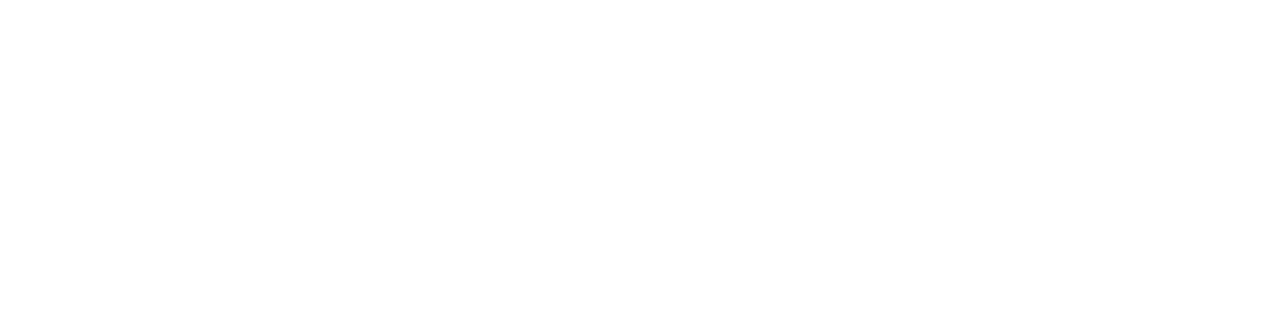
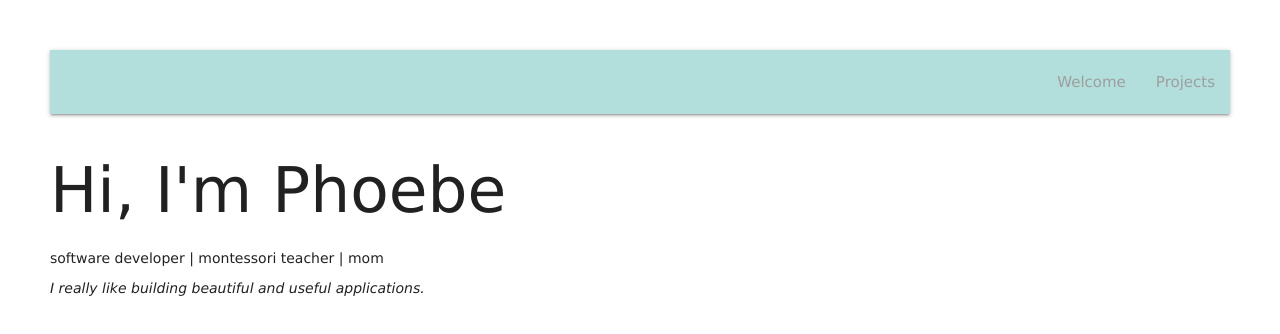
Before and after one commit to phoebequincy/solo-project, a React (Create React App) app: page / in a window 1280 px wide. Shown: the top 334 px of the page. Built offline with nearby package versions, Linux system fonts and the light colour scheme.

Commit message:
Got main content working on Welcome page.

```diff
--- /dev/null
+++ b/src/App.css
@@ -0,0 +1,13 @@
+body {
+  padding: 50px;
+  font: 14px "Lucida Grande", Helvetica, Arial, sans-serif;
+}
+
+a {
+  color: #00B7FF;
+}
+.center-cols > .col {
+  float:none; /* disable the float */
+  display: inline-block; /* make blocks inline-block */
+  text-align: initial; /* restore text-align to default */
+}
--- a/src/App.js
+++ b/src/App.js
@@ -1,10 +1,11 @@
 import React, { Component } from 'react';
-import './App.scss';
 import Background from './components/Background';
 import Navbar from './components/Navbar';
+import Welcome from './components/Welcome';
+import Projects from './components/Projects';
 
 
-const API = 'http://localhost:3000/'
+
 
 class App extends Component {
   constructor(){
@@ -18,12 +19,29 @@
   render() {
     return (
       <div className="App">
-      <div className="container">
+        <div className="container-fluid">
+          <div>
+            <Background
 
+            />
+          </div>
+          <div>
+            <Navbar
 
+            />
+          </div>
+          <div>
+            <Welcome
+
+            />
+          </div>
+          <div>
+            <Projects
+
+            />
+          </div>
+        </div>
       </div>
-      </div>
-
     );
   }
 }
--- a/src/components/Navbar.js
+++ b/src/components/Navbar.js
@@ -11,12 +11,12 @@
               <a href="/" className="brand-logo main-font black-text m-l"></a>
               <a href="index.html" data-target="mobile-demo" className="sidenav-trigger"><i className="material-icons">menu</i></a>
               <ul className="right hide-on-med-and-down">
-                <li><a className="grey-text text-darken-5" href="/Users/phoebe.quincy/Desktop/g106/Q3/portfoliosite/public/about.html">About</a></li>
+                <li><a className="grey-text text-darken-5" href="/Users/phoebe.quincy/Desktop/g106/Q3/portfoliosite/public/about.html">Welcome</a></li>
                 <li><a className="grey-text text-darken-5" href="/Users/phoebe.quincy/Desktop/g106/Q3/portfoliosite/public/projects.html">Projects</a></li>
                     </ul>
                     <div className="mobilenav">
                       <ul className="sidenav" id="mobile-demo">
-                        <li><a href="i/Users/phoebe.quincy/Desktop/g106/Q3/portfoliosite/public/about.html">About</a></li>
+                        <li><a href="i/Users/phoebe.quincy/Desktop/g106/Q3/portfoliosite/public/about.html">Welcome</a></li>
                         <li><a href="/Users/phoebe.quincy/Desktop/g106/Q3/portfoliosite/public/projects.html">Projects</a></li>
                       </ul>
               </div>
--- a/src/components/background.js
+++ b/src/components/background.js
@@ -1,5 +1,5 @@
 import React, { Component } from 'react';
-import '../App.scss';
+import '../Backgroundstyle.scss';
 
 class Background extends Component {
 
--- a/src/components/projects.js
+++ b/src/components/projects.js
@@ -0,0 +1,15 @@
+import React, { Component } from 'react';
+
+class Projects extends Component {
+
+
+
+    render() {
+        return (
+          <div>
+          </div>
+        )
+    }
+}
+
+export default Projects;
--- a/src/components/welcome.js
+++ b/src/components/welcome.js
@@ -1,4 +1,5 @@
 import React, { Component } from 'react';
+import '../App.css';
 
 class Welcome extends Component {
 
```
Also changed, not shown: src/Backgroundstyle.scss (renamed from src/App.scss).
